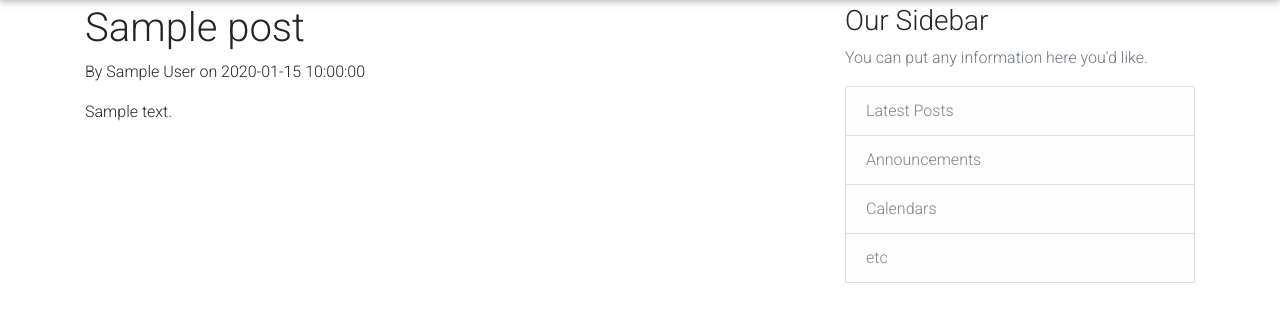
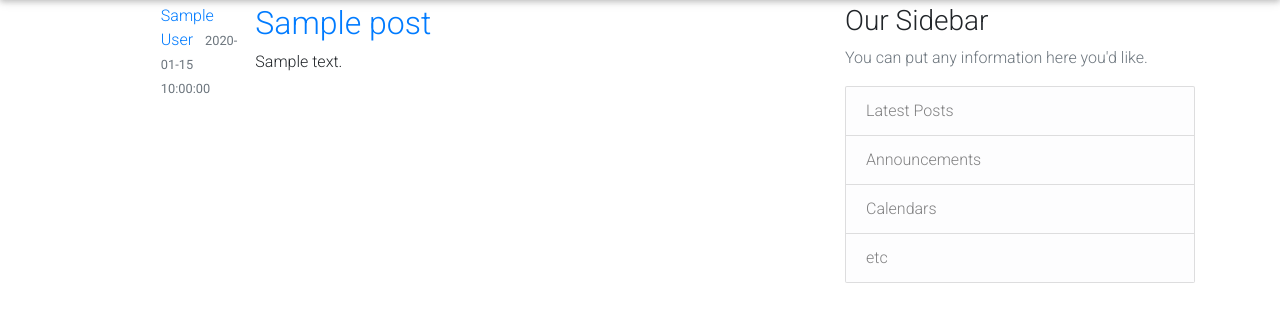
Before and after one commit to Bryson69/Blog-Post, a Python web app: template templates/home.html in a window 1280 px wide. Shown: the part 56-378 px from the top of the page. Run offline with Jinja, Linux system fonts and the light colour scheme; the template is opened without the code that fills it: most values are stand-ins (such as "Sample title", 1, 10 or a date in 2020); some libraries are stand-ins or nearby versions.

Commit message:
Add div class for artictle representation

```diff
--- a/templates/home.html
+++ b/templates/home.html
@@ -2,8 +2,29 @@
 {% block content %}
     <!-- code-block with a for loop  -->
     {% for post in posts %}
-        <h1>{{ post.title }}</h1>
-        <p>By {{ post.author }} on  {{ post.date_posted }}</p>
-        <p>{{ post.content }}</p>
+    <div class="container">
+        <div class="row">
+            <div class="col-md-10 offset-md-1">
+                <div class="row">
+                    <div class="col-md-10 main-left" >
+                      <article class="media content-section">
+                            <div class="media-body">
+                                <div class="article-metadata">
+                                    <a class="mr-2" href="#">{{ post.author }}</a>
+                                   <small class="text-muted">{{ post.date_posted }}</small>
+                                </div>
+                            </div>
+                            <div class="col-md-10 main-right">
+
+                                <h2><a class="article-title" href="#">{{ post.title }}</a></h2>
+                                <p class="article-content">{{ post.content }}</p>
+                          </div>
+                       </article>
+                   </div>
+                </div>
+            </div>
+        </div>
+    </div>
+
     {% endfor %}
 {% endblock content %}
```
